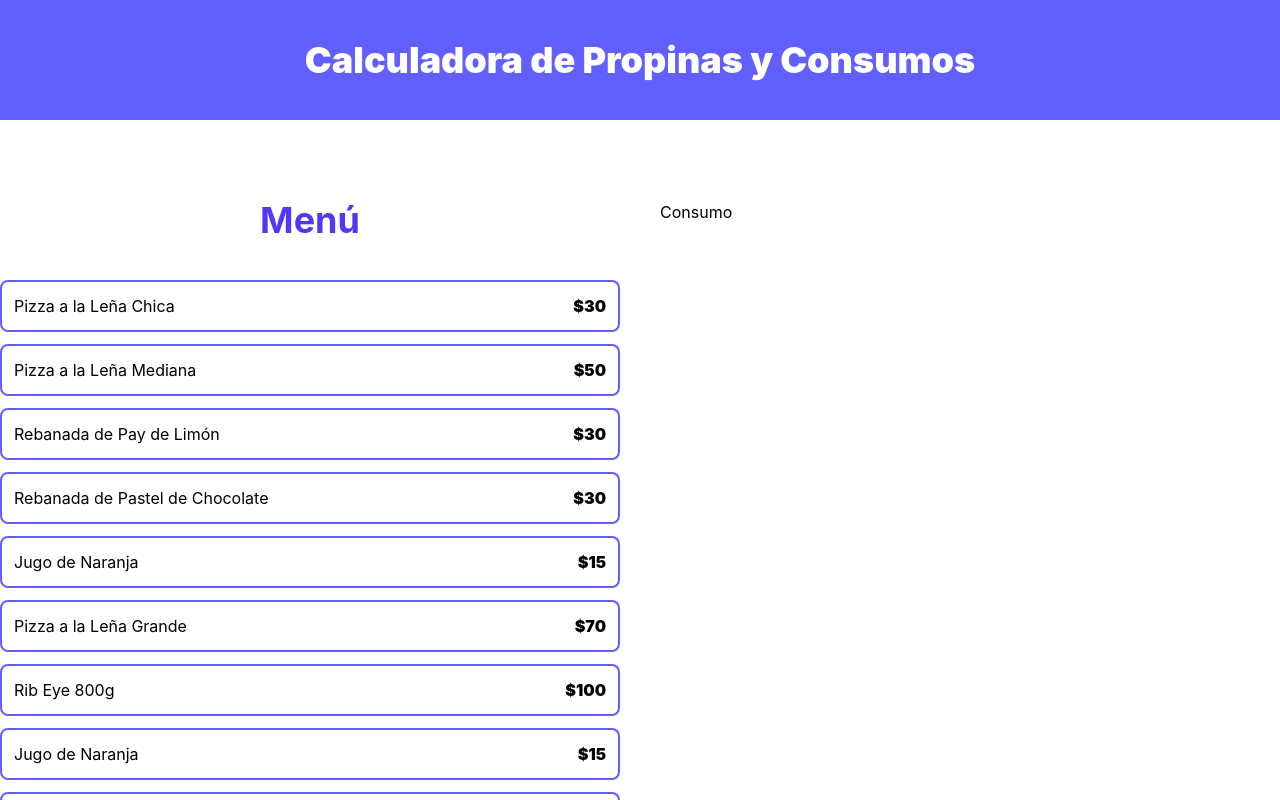
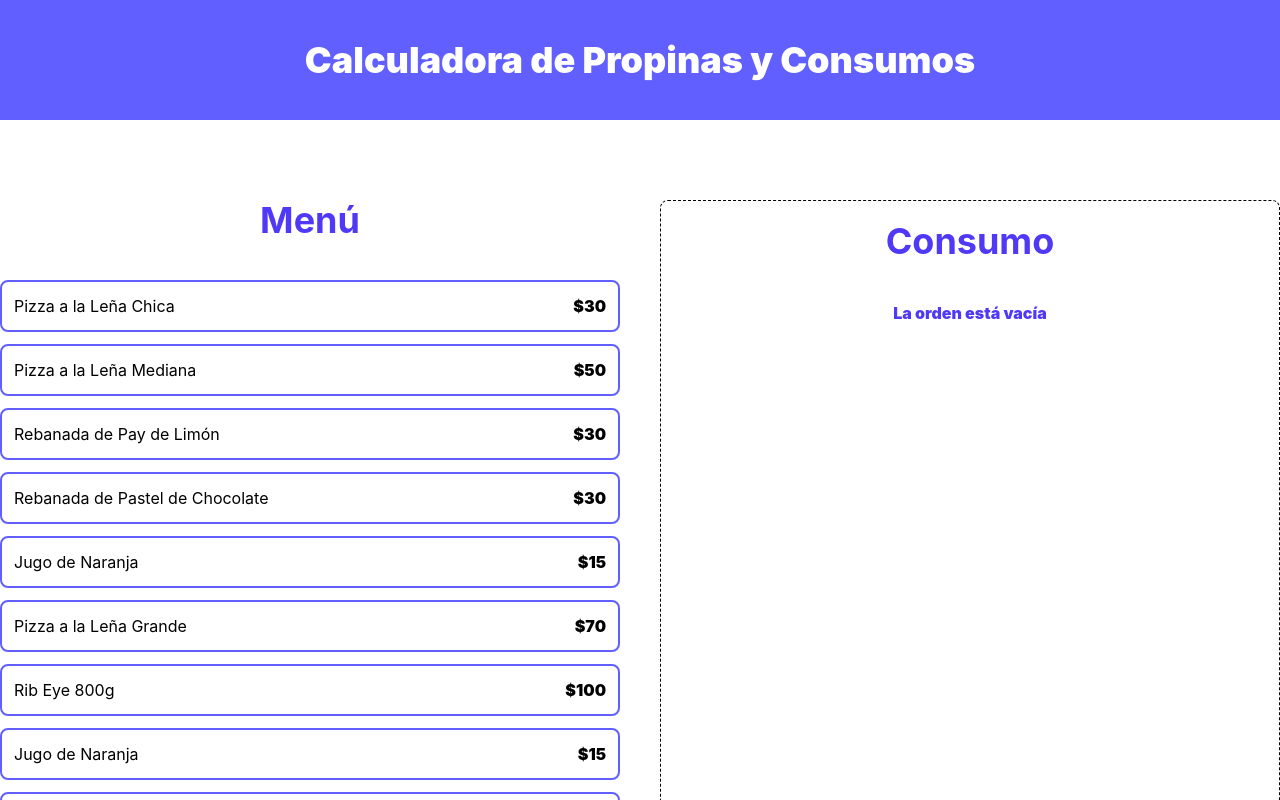
Before and after one commit to eliascaceresy/calculadora-propinas-ts, a React (Vite) app: page / in a window 1280 px wide. Shown: the top 800 px of the page. Built offline with nearby package versions, Linux system fonts and the light colour scheme.

Commit message:
[Componente para mostrar orden]

```diff
--- a/src/App.tsx
+++ b/src/App.tsx
@@ -1,6 +1,7 @@
 import { menuItems } from "./data/db";
 import MenuItem from "./components/MenuItem";
 import useOrder from "./hooks/useOrder";
+import OrderContents from "./components/OrderContents";
 
 function App() {
   const { order, addItemToOrder } = useOrder();
@@ -19,8 +20,9 @@ function App() {
             ))}
           </div>
         </div>
-        <div>
-          <h2>Consumo</h2>
+        <div className="border border-dashed border-salte-300 p-5 rounded-lg space-y-10">
+          <h2 className="text-center text-4xl font-bold text-indigo-600">Consumo</h2>
+          <OrderContents order={order} />
         </div>
       </main>
     </>
--- /dev/null
+++ b/src/components/OrderContents.tsx
@@ -0,0 +1,36 @@
+import type { OrderItemType } from "../types";
+
+type OrderContentsProps = {
+  order: OrderItemType[];
+};
+
+const OrderContents = ({ order }: OrderContentsProps) => {
+  return (
+    <div className="space-y-3 mt-5">
+      {order.length > 0 ? (
+        order.map(orderItem => {
+          return (
+            <div
+              key={orderItem.id}
+              className="flex justify-between border-t border-gray-200 py-5 last-of-type:border-b items-center"
+            >
+              <div>
+                <p className="text-indigo-600 text-lg">
+                  {orderItem.name} - <span className="font-black">${orderItem.price}</span>
+                </p>
+                <p className="font-black text-indigo-800">
+                  Cantidad: {orderItem.quantity} - Total: ${orderItem.quantity * orderItem.price}
+                </p>
+              </div>
+              <button className="bg-red-600 h-8 w-8 text-white rounded-full font-black hover:cursor-pointer">X</button>
+            </div>
+          );
+        })
+      ) : (
+        <p className="text-center text-indigo-600 font-black">La orden está vacía</p>
+      )}
+    </div>
+  );
+};
+
+export default OrderContents;
```
